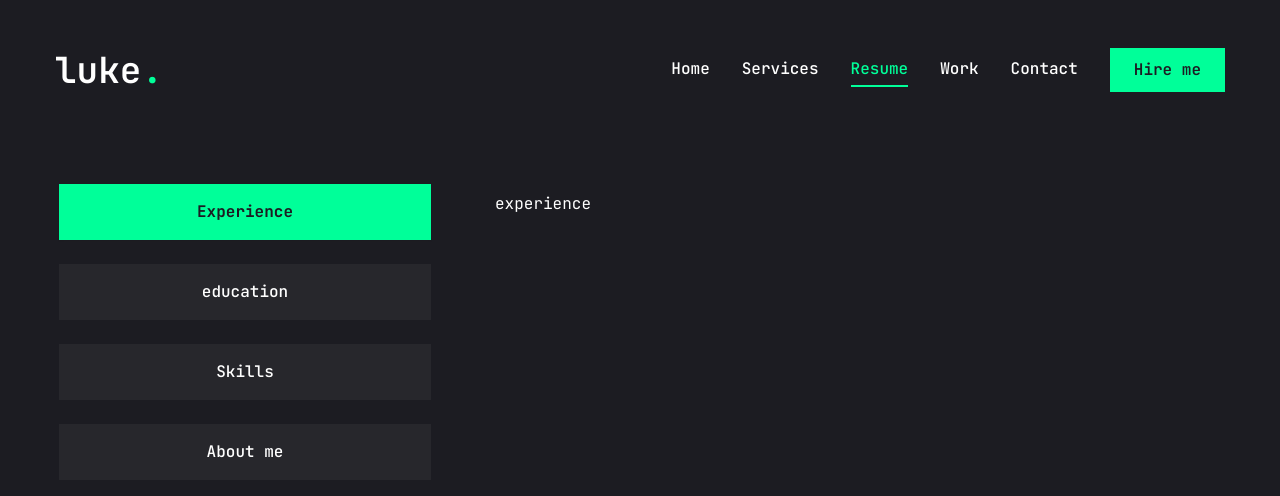
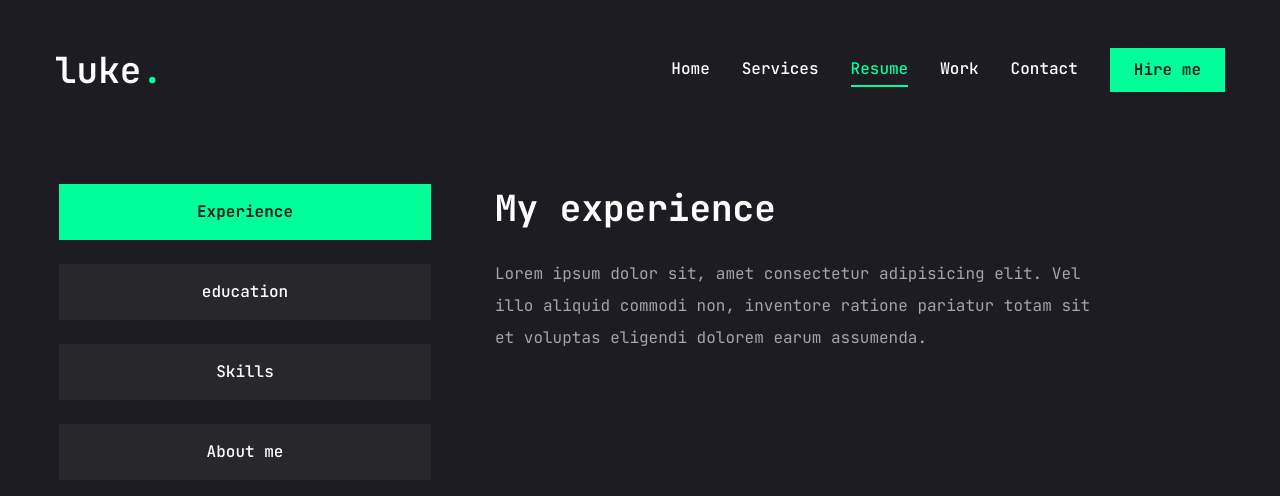
Before and after one commit to sfaa5/my-app, a Next.js app: page /resume in a window 1280 px wide. Shown: the top 496 px of the page. Built offline with nearby package versions, Linux system fonts and the light colour scheme.

Commit message:
experice-content

```diff
--- a/app/resume/page.jsx
+++ b/app/resume/page.jsx
@@ -1,114 +1,136 @@
 "use client";
 
-import { FaCss3, FaJs, FaReact, FaFigma, FaNodeJs, FaHtml5 } from "react-icons/fa";
+import {
+  FaCss3,
+  FaJs,
+  FaReact,
+  FaFigma,
+  FaNodeJs,
+  FaHtml5,
+} from "react-icons/fa";
 import { SiTailwindcss, SiNextdotjs } from "react-icons/si";
 
 import { Tabs, TabsContent, TabsList, TabsTrigger } from "@/components/ui/tabs";
-import { Tooltip, TooltipContent, TooltipProvider, TooltipTrigger } from "@/components/ui/tooltip"; // Correct capitalization
+import {
+  Tooltip,
+  TooltipContent,
+  TooltipProvider,
+  TooltipTrigger,
+} from "@/components/ui/tooltip"; // Correct capitalization
 import { ScrollArea } from "@radix-ui/react-scroll-area";
 import { motion } from "framer-motion";
-const about ={
-  title:"about me",
-  description:"Lorem ipsum dolor sit, amet consectetur adipisicing elit. Vel illo aliquid commodi non, inventore ratione pariatur totam sit et voluptas eligendi dolorem earum assumenda ." ,
-  info:[
+const about = {
+  title: "about me",
+  description:
+    "Lorem ipsum dolor sit, amet consectetur adipisicing elit. Vel illo aliquid commodi non, inventore ratione pariatur totam sit et voluptas eligendi dolorem earum assumenda .",
+  info: [
     {
-      filedName:"Name",
-      filedValue:"Youssef Safa"
-    },  {
-      filedName:"phone",
-      filedValue:"+20 1000 797 470"
-    },  {
-      filedName:"Experience",
-      filedValue:"2 Years"
-    },  {
-      filedName:"Nationality",
-      filedValue:"Egyption"
-    },{
-      filedName:"email",
-      filedValue:"ym6772003@gmail.com"
-    },{
-      filedName:"Freelance",
-      filedValue:"Available"
-    },{
-      filedName:"Language",
-      filedValue:"English, Arapic"
-    },
-  ]
-}
-
-const experience ={
-  icon:"assets/resume/badge.svg",
-  title:"My experience",
-  description:"Lorem ipsum dolor sit, amet consectetur adipisicing elit. Vel illo aliquid commodi non, inventore ratione pariatur totam sit et voluptas eligendi dolorem earum assumenda.",
-  iterms:[
-    {
-      institution:"web Design Studio",
-      degree:"Front-End Developer Intern",
-      duration:"Summer 2021"
-    },    {
-      institution:"web Design Studio",
-      degree:"Front-End Developer Intern",
-      duration:"Summer 2021"
-    },    {
-      institution:"web Design Studio",
-      degree:"Front-End Developer Intern",
-      duration:"Summer 2021"
-    },    {
-      institution:"web Design Studio",
-      degree:"Front-End Developer Intern",
-      duration:"Summer 2021"
-    },
-  ]
-
-
-
-}
-
- const skills ={
-  title:"My Skils",
-  description:"Lorem ipsum dolor sit, amet consectetur adipisicing elit. Vel illo aliquid commodi non, inventore ratione pariatur totam sit et voluptas eligendi dolorem earum assumenda.",
-  skillsList:[
-    {
-      icon:<FaHtml5/>,
-      name:"html 5"
+      filedName: "Name",
+      filedValue: "Youssef Safa",
     },
     {
-      icon:<FaCss3/>,
-      name:"css 3"
-    },{
-      icon:<FaJs/>,
-      name:"javaScript"
-    },{
-      icon:<FaReact/>,
-      name:"react.js"
-    },{
-      icon:<SiNextdotjs/>,
-      name:"next.js"
+      filedName: "phone",
+      filedValue: "+20 1000 797 470",
     },
     {
-      icon:<SiTailwindcss/>,
-      name:"tailwind.css"
+      filedName: "Experience",
+      filedValue: "2 Years",
     },
     {
-      icon:<FaNodeJs/>,
-      name:"node.js"
+      filedName: "Nationality",
+      filedValue: "Egyption",
     },
     {
-      icon:<FaFigma/>,
-      name:"figma"
-    }
+      filedName: "email",
+      filedValue: "ym6772003@gmail.com",
+    },
+    {
+      filedName: "Freelance",
+      filedValue: "Available",
+    },
+    {
+      filedName: "Language",
+      filedValue: "English, Arapic",
+    },
+  ],
+};
 
-  ]
- }
+const experience = {
+  icon: "assets/resume/badge.svg",
+  title: "My experience",
+  description:
+    "Lorem ipsum dolor sit, amet consectetur adipisicing elit. Vel illo aliquid commodi non, inventore ratione pariatur totam sit et voluptas eligendi dolorem earum assumenda.",
+  iterms: [
+    {
+      institution: "web Design Studio",
+      degree: "Front-End Developer Intern",
+      duration: "Summer 2021",
+    },
+    {
+      institution: "web Design Studio",
+      degree: "Front-End Developer Intern",
+      duration: "Summer 2021",
+    },
+    {
+      institution: "web Design Studio",
+      degree: "Front-End Developer Intern",
+      duration: "Summer 2021",
+    },
+    {
+      institution: "web Design Studio",
+      degree: "Front-End Developer Intern",
+      duration: "Summer 2021",
+    },
+  ],
+};
 
+const skills = {
+  title: "My Skils",
+  description:
+    "Lorem ipsum dolor sit, amet consectetur adipisicing elit. Vel illo aliquid commodi non, inventore ratione pariatur totam sit et voluptas eligendi dolorem earum assumenda.",
+  skillsList: [
+    {
+      icon: <FaHtml5 />,
+      name: "html 5",
+    },
+    {
+      icon: <FaCss3 />,
+      name: "css 3",
+    },
+    {
+      icon: <FaJs />,
+      name: "javaScript",
+    },
+    {
+      icon: <FaReact />,
+      name: "react.js",
+    },
+    {
+      icon: <SiNextdotjs />,
+      name: "next.js",
+    },
+    {
+      icon: <SiTailwindcss />,
+      name: "tailwind.css",
+    },
+    {
+      icon: <FaNodeJs />,
+      name: "node.js",
+    },
+    {
+      icon: <FaFigma />,
+      name: "figma",
+    },
+  ],
+};
 
 const Resume = () => {
   return (
- < motion.div
- initial={{opacity:0}}
+    <motion.div
+      initial={{ opacity: 0 }}
       animate={{
-  opacity:1,
-  transition:{delay:2.4,duration:0.4,ease:"easeIn"},
+        opacity: 1,
+        transition: { delay: 2.4, duration: 0.4, ease: "easeIn" },
       }}
       className="min-h-[80vh] flex items-center justify-center py-12 xl:py-0"
     >
@@ -118,53 +140,49 @@ const Resume = () => {
           className="flex flex-col xl:flex-row gap-[60px]"
         >
           <TabsList className="flex flex-col w-full max-w-[380px] mx-auto xl:mx-0 gap-6">
-      <TabsTrigger value="experience">
-        Experience
-      </TabsTrigger>
+            <TabsTrigger value="experience">Experience</TabsTrigger>
+            <TabsTrigger value="education">education</TabsTrigger>
+            <TabsTrigger value="skills">Skills</TabsTrigger>
+            <TabsTrigger value="about">About me</TabsTrigger>
+          </TabsList>
 
 
-<TabsTrigger value="education" >
-  education
-</TabsTrigger>
-
-      <TabsTrigger value="skills">
-        Skills
-      </TabsTrigger>
-
-      <TabsTrigger value="about">
-        About me
-      </TabsTrigger>
-    </TabsList>
           {/* content */}
           <div className="min-h-[70vh] w-full">
+            {/* experience */}
+            <TabsContent value="experience" className="w-full">
+           <div className="flex flex-col gap-[30px] text-center xl:text-left">
+<h3 className="text-4xl font-bold">{experience.title}</h3>
+<p className="max-w-[600px] text-white/60 mx-auto xl:mx-0">
+{experience.description}
+</p>
 
-      {/* experience */}
-      <TabsContent  value="experience" className="w-full">
-experience
+
+
+
+
+      </div>
             </TabsContent>
 
             {/* education */}
-      <TabsContent  value="education" className="w-full">
+            <TabsContent value="education" className="w-full">
               education
             </TabsContent>
 
             {/* skils */}
-      <TabsContent  value="skills" className="w-full">
+            <TabsContent value="skills" className="w-full">
               skills
             </TabsContent>
 
-
             {/* about */}
-      <TabsContent  value="about" className="w-full">
+            <TabsContent value="about" className="w-full">
               about
             </TabsContent>
-
-
           </div>
         </Tabs>
       </div>
     </motion.div>
-  )
-}
+  );
+};
 
-export default Resume
+export default Resume;
```
Lines whose indentation alone changed are shown as unchanged.
